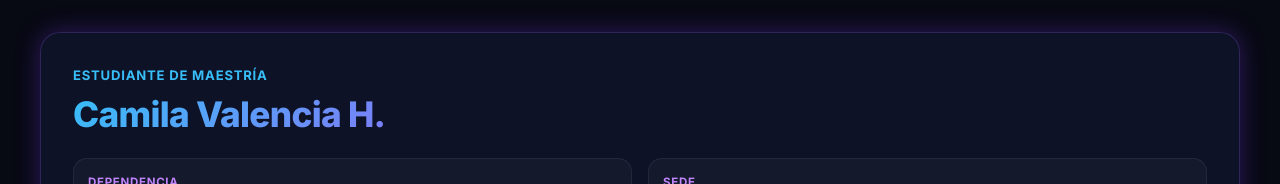
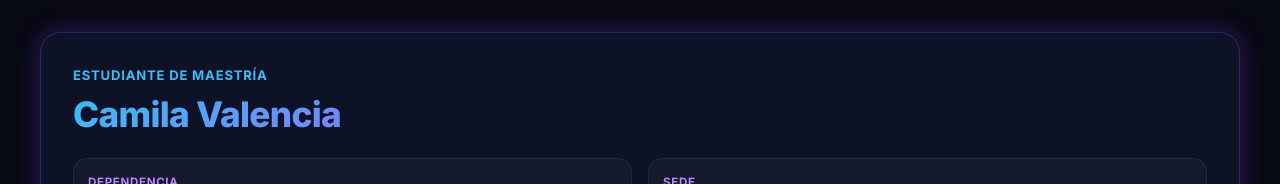
Before and after one commit to mcvalenciah-prog/Aprendiendo, a React (Vite) app in the folder pagina-web/react-profile/: page / in a window 1280 px wide. Shown: the top 184 px of the page. Built offline with nearby package versions, Linux system fonts and the light colour scheme.

Commit message:
fix(react-profile): usar nombre corto Camila Valencia

```diff
--- a/pagina-web/react-profile/src/data/profile.ts
+++ b/pagina-web/react-profile/src/data/profile.ts
@@ -3,7 +3,7 @@ import type { Profile } from '../types'
 // Real content from pagina-web/index.html (read-only data source):
 // about section (bio paragraphs) and credentials-list (4 credential cards).
 export const profile: Profile = {
-  name: 'Camila Valencia H.',
+  name: 'Camila Valencia',
   role: 'Estudiante de maestría',
   department: 'Grupo de Control y Procesamiento Digital de Señales',
   campus: 'Manizales (Universidad Nacional de Colombia)',
```
